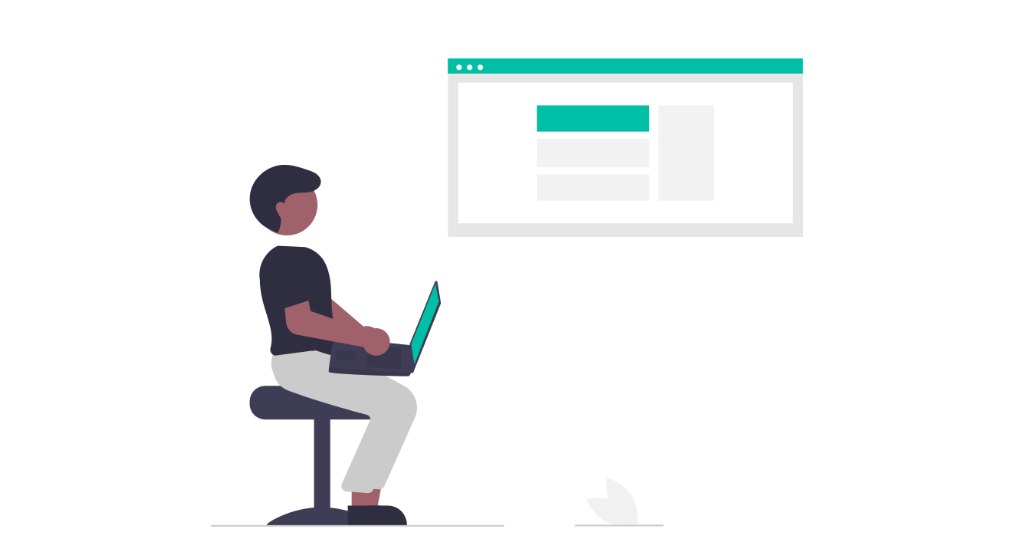
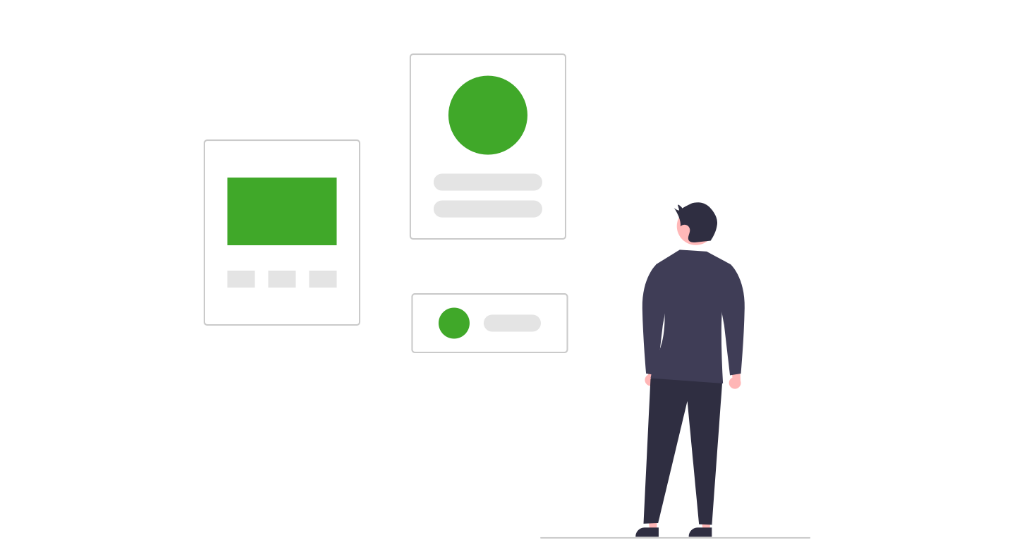
Before and after one commit to xMayble/Portfolio, a plain HTML site: page index.html in a window 1280 px wide. Shown: the part 439-980 px from the top of the page, without its empty margins (133-1147 px from the left). Drawn offline with Linux system fonts and the light colour scheme.

Commit message:
picture changed

```diff
--- a/index.html
+++ b/index.html
@@ -70,7 +70,7 @@
                     </div>
                 </div>
                 <figure class="about-me__img--container">
-                    <img src="./assets/undraw_Web_developer_re_h7ie.png" class="about-me__img" alt="">
+                    <img src="./assets/undraw_Wireframing_re_q6k6.png" class="about-me__img" alt="">
                 </figure>
             </div>
         </div>
```
Also changed, not shown: assets/undraw_Web_developer_re_h7ie.png (deleted), assets/undraw_Wireframing_re_q6k6.png (added).
